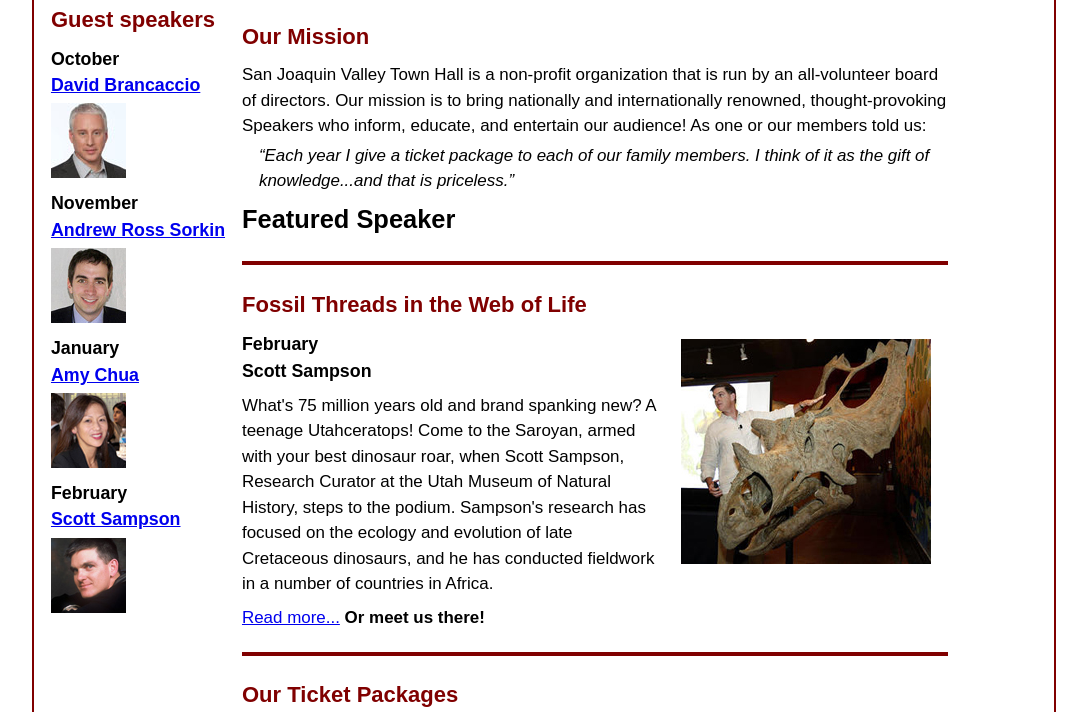
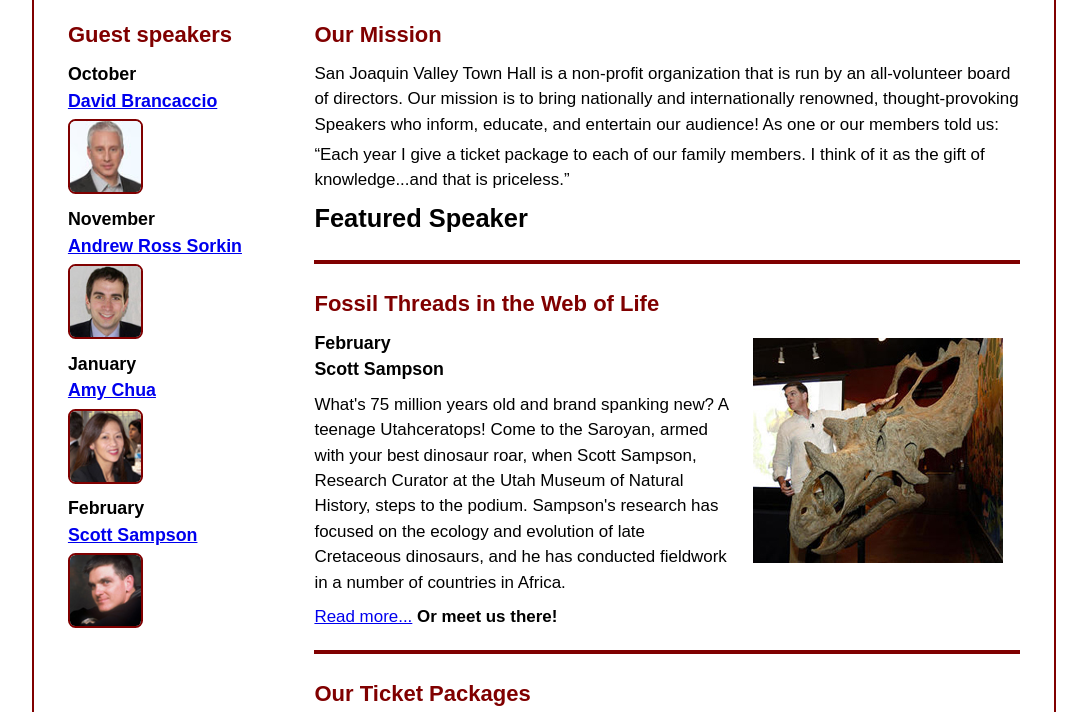
Before and after one commit to or84-cloud/A08, a plain HTML site: page index.html in a window 1280 px wide. Shown: the part 118-830 px from the top of the page, without its empty margins (96-1183 px from the left). Drawn offline with Linux system fonts and the light colour scheme.

Commit message:
Feature: Final Commit (I got the borders to work :D)

```diff
--- a/Styles/main.css
+++ b/Styles/main.css
@@ -78,37 +78,36 @@
     & section {
         flex-basis: 75%;
         padding: 1em 1em 1em 1em;
+
         & img {
             float: right;
             width: clamp(100px, 100%, 250px);
             margin: 0.75em 1em;
         }
-
+    }
         & aside {
             flex-basis: 25%;
-            padding: 1em 100em 1em 1em;
+            padding: 1em 1em 1em 1em;
 
             & img {
                 width: 100%;
                 min-width: 40px;
                 max-width: 75px;
-                border: 4px solid var(--accent-color);
-                border-radius: 50%;
-
+                border-radius: 10%;
+                border: 2px solid var(--accent-color);
             }
         }
-        & blockquote {
+
+   &blockquote{
        font-style: italic;
        padding-left: 1em;
    }
 
-    }
-}
+    /* the styles for the footer */
 
-
-/* the styles for the footer */
     footer {
         background-color: var(--accent-color);
+
         & p {
             text-align: center;
             color: white;
@@ -117,13 +116,15 @@
     }
 
     /* CSS class */
+
     .large {
         font-size: 125%;
     }
 
     article.featured {
-    border-top: 4px solid  var(--accent-color);
-    border-bottom: 4px solid  var(--accent-color);
+        border-top: 4px solid var(--accent-color);
+        border-bottom: 4px solid var(--accent-color);
         padding: 1em 0;
         margin: 1em 0;
     }
+}
```
Lines whose indentation alone changed are shown as unchanged.
